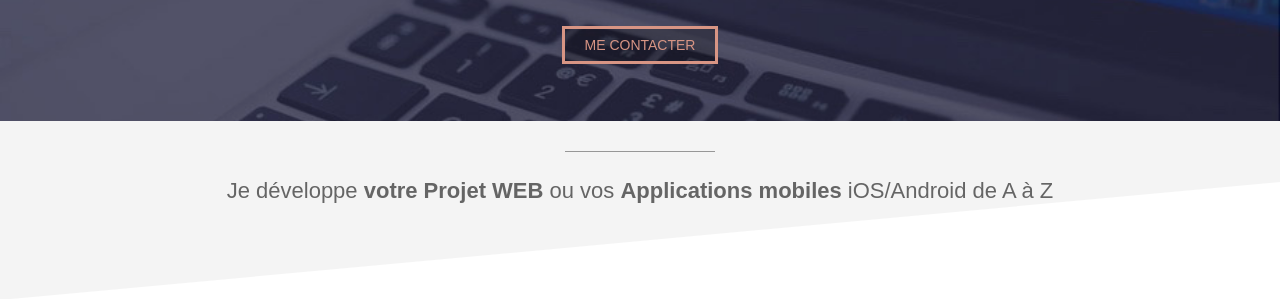
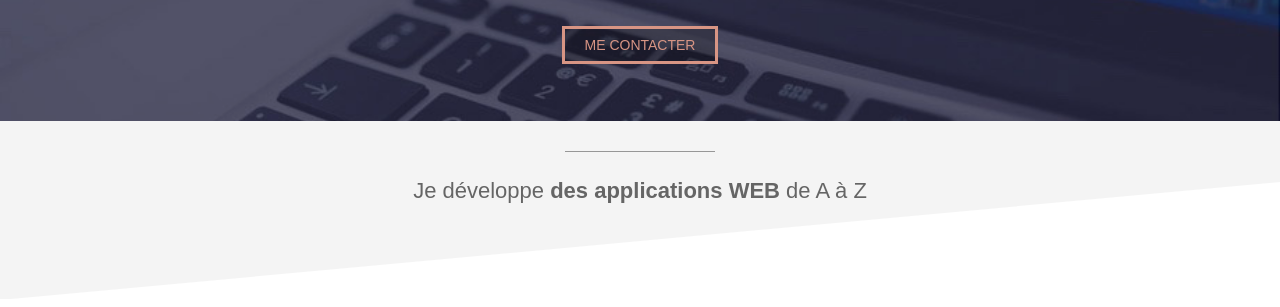
Before and after one commit to damien266/Portfolio, a plain HTML site: page index.html in a window 1280 px wide. Shown: the part 239-546 px from the top of the page. Drawn offline with Linux system fonts and the light colour scheme.

Commit message:
Add files via upload

```diff
--- a/index.html
+++ b/index.html
@@ -28,7 +28,7 @@
 
     <div class="section section-grise1">
         <div class="trait"></div>
-        <p>Je  développe <b>votre Projet WEB</b> ou vos <b>Applications mobiles</b> iOS/Android de A à Z</p>
+         <p>Je  développe <b>des applications WEB</b>   de A à Z</p>
     </div>
     <!--SECTION BLANCHE-->
 
```
